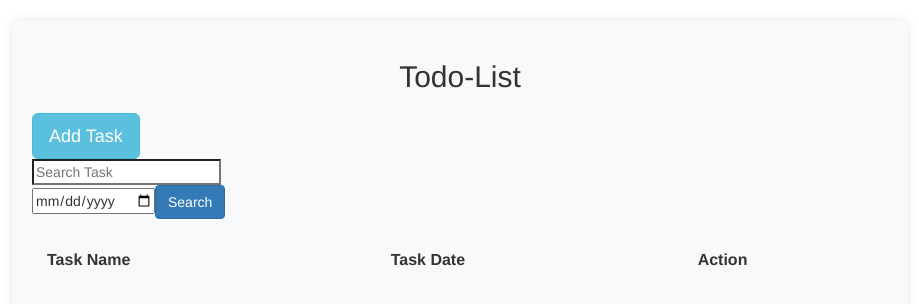
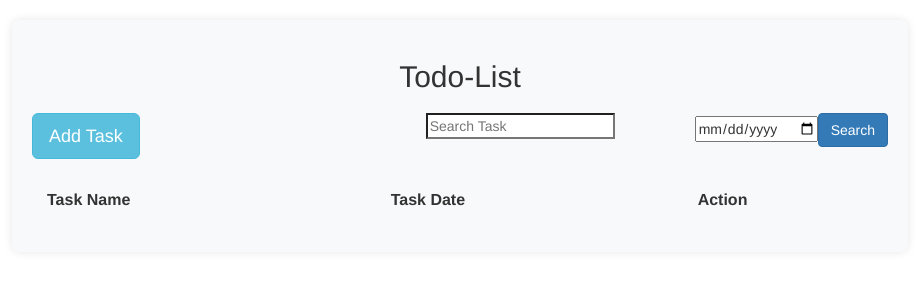
Before and after one commit to Abhishek79-hue/todo-project, a React (Vite) app: page / in a window 1280 px wide. Shown: the top 304 px of the page, without its empty margins (180-1099 px from the left). Built offline with nearby package versions, Linux system fonts and the light colour scheme.

Commit message:
add some css

```diff
--- a/src/App.css
+++ b/src/App.css
@@ -22,20 +22,12 @@ h2 {
     margin-bottom: 20px;
   }
 
-<<<<<<< HEAD
 .btn-search {
 display: flex;
 float: right;
   gap: 80px;
   }
 
-=======
-.btn-search{
-  display: flex;
-   float: right;
-  }
-
->>>>>>> e8b32cd080e21d7ba9f3dada548fe3fbceaf9b25
   .modal-body input[type="text"],
 .modal-body input[type="date"] {
   width: 550px;
```
